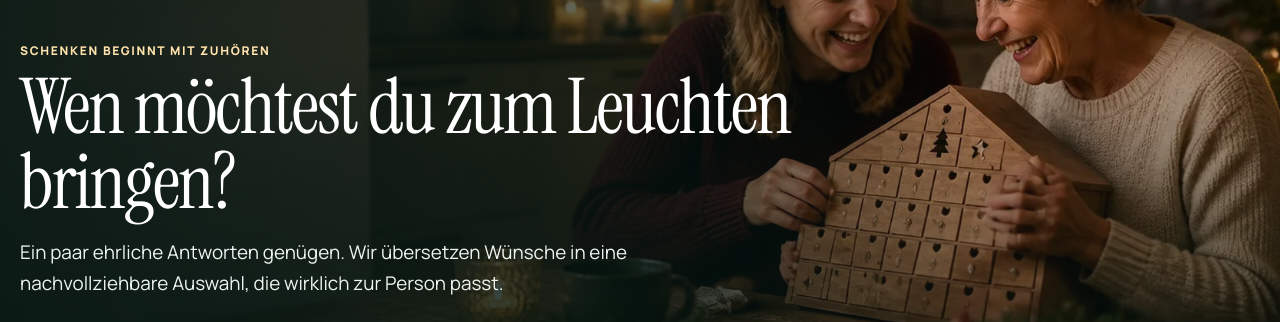
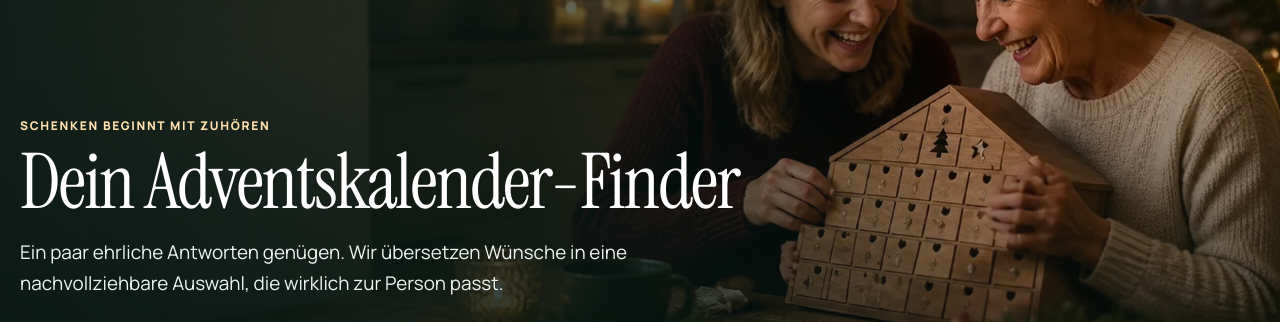
Before and after one commit to FunkeyMedia/adventskalendersuche, a Next.js app: page /finder in a window 1280 px wide. Shown: the part 369-691 px from the top of the page. Built offline with nearby package versions, Linux system fonts and the light colour scheme; no server answers.

Commit message:
Clarify Advent finder heading hierarchy

```diff
--- a/src/app/finder/page.tsx
+++ b/src/app/finder/page.tsx
@@ -7,7 +7,7 @@ export default function FinderPage() {
   return <div className="finder-page finder-page-with-hero">
     <TitleHero
       kicker="Schenken beginnt mit Zuhören"
-      title="Wen möchtest du zum Leuchten bringen?"
+      title="Dein Adventskalender-Finder"
       description="Ein paar ehrliche Antworten genügen. Wir übersetzen Wünsche in eine nachvollziehbare Auswahl, die wirklich zur Person passt."
       desktopImage="/heroes/hero-07-generationen-desktop.webp"
       mobileImage="/heroes/hero-07-generationen-mobile.webp"
--- a/src/app/globals.css
+++ b/src/app/globals.css
@@ -175,7 +175,7 @@ h3 { line-height: 1.25; }
 .restore-note { padding: .65rem .9rem; background: #fff2dc; border-radius: 10px; font-size: .78rem; text-align: center; }
 .restore-note button { padding: 0; color: var(--berry); background: none; border: 0; text-decoration: underline; }
 .finder-question { text-align: center; animation: rise .3s ease both; }
-.finder-question h1 { max-width: 820px; margin: .4rem auto .8rem; font-size: clamp(2.7rem, 6vw, 5.4rem); }
+.finder-question h2 { max-width: 820px; margin: .4rem auto .8rem; font-size: clamp(2.7rem, 6vw, 5.4rem); }
 .finder-question > p { color: var(--muted); }
 .answer-grid { margin-top: 2rem; display: grid; grid-template-columns: repeat(2, minmax(0, 1fr)); gap: .75rem; text-align: left; }
 .answer-card { min-height: 96px; padding: 1rem; display: grid; grid-template-columns: 42px 1fr 22px; gap: .8rem; align-items: center; color: var(--ink); background: white; border: 1px solid var(--line); border-radius: 16px; transition: border .2s ease, transform .2s ease, background .2s ease; }
--- a/src/components/finder-client.tsx
+++ b/src/components/finder-client.tsx
@@ -112,7 +112,7 @@ export function FinderClient() {
       {restored ? <p className="restore-note">Dein letzter Zwischenstand wurde wiederhergestellt. <button type="button" onClick={reset}>Neu beginnen</button></p> : null}
       <div className="finder-question" key={question.key}>
         <span className="kicker">Eine Entscheidung genügt</span>
-        <h1 id="finder-question">{question.title}</h1>
+        <h2 id="finder-question">{question.title}</h2>
         <p>{question.hint}</p>
         <div className="answer-grid">
           {question.options.map((option) => {
```
